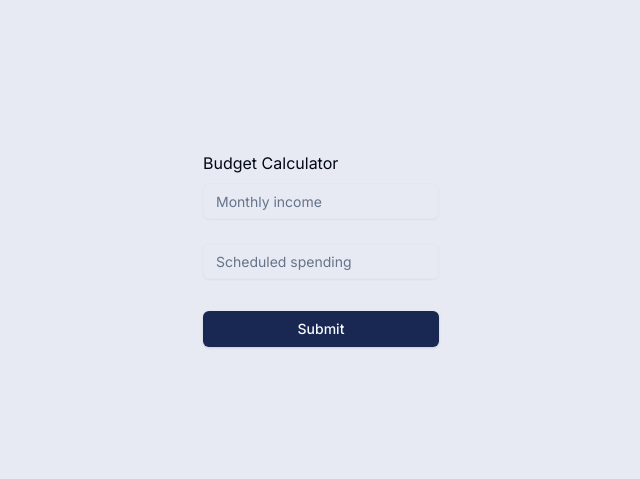
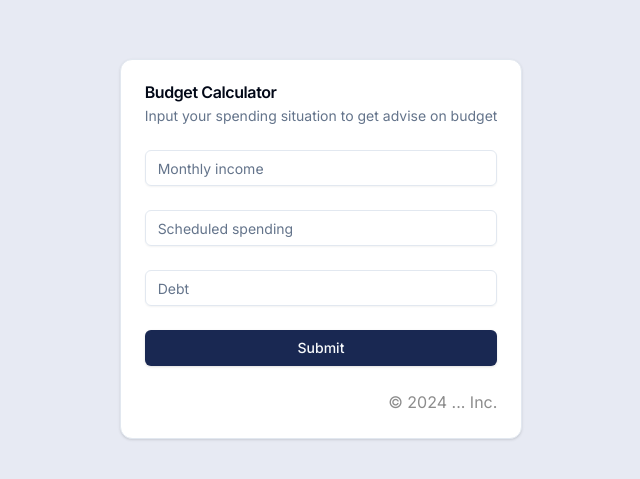
Before and after one commit to perry-C/simple_budget, a Next.js app: page /budget in a window 1280 px wide. Shown: the part 151-630 px from the top of the page, without its empty margins (319-959 px from the left). Built offline with nearby package versions, Linux system fonts and the light colour scheme.

Commit message:
Feat: created user input page for budget calculation

```diff
--- a/src/app/budget/page.jsx
+++ b/src/app/budget/page.jsx
@@ -1,26 +1,56 @@
-'use client'
+'use client';
 
-import { Button } from "@/components/ui/button";
-import { Input } from "@/components/ui/input";
+import { Button } from '@/components/ui/button';
+import { Input } from '@/components/ui/input';
 import { useState } from 'react';
+
+import {
+    Card,
+    CardContent,
+    CardDescription,
+    CardFooter,
+    CardHeader,
+    CardTitle,
+} from '@/components/ui/card';
+
 const BudgetCalculatorPage = () => {
-    const [submitted, setSubmitted] = useState(false)
+    const [submitted, setSubmitted] = useState(false);
     return (
-        <div id='budget-page-container' className='flex justify-center items-center' style={{minHeight: '100vh'}}>
-            <div id='user-input-form' className='flex flex-col space-y-2'>
-            <h1 className=''>Budget Calculator</h1>
-            <form>
-                <Input id='Income' placeholder='Monthly income'/>
-                <br/>
-                <Input id='scheduled-spending' placeholder='Scheduled spending'/>
-                <br/>
-
-            </form>
-            <Button>Submit</Button>
+        <div
+            id="budget-page-container"
+            className="flex justify-center items-center"
+            style={{ minHeight: '100vh' }}
+        >
+            <div id="user-input-form">
+                <Card>
+                    <CardHeader>
+                        <CardTitle>Budget Calculator</CardTitle>
+                        <CardDescription>
+                            Input your spending situation to get advise on
+                            budget
+                        </CardDescription>
+                    </CardHeader>
+                    <CardContent className='flex flex-col'>
+                        <form>
+                            <Input id="income" placeholder="Monthly income" />
+                            <br />
+                            <Input
+                                id="scheduled-spending"
+                                placeholder="Scheduled spending"
+                            />
+                            <br />
+                            <Input id="debt" placeholder="Debt" />
+                            <br />
+                        </form>
+                        <Button>Submit</Button>
+                    </CardContent>
+                    <CardFooter>
+                        <p className='text-secondary ml-auto'>© 2024 ... Inc.</p>
+                    </CardFooter>
+                </Card>
             </div>
         </div>
+    );
+};
 
-    )
-}
-
-export default BudgetCalculatorPage
+export default BudgetCalculatorPage;
--- /dev/null
+++ b/src/components/ui/card.jsx
@@ -0,0 +1,50 @@
+import * as React from "react"
+
+import { cn } from "@/lib/utils"
+
+const Card = React.forwardRef(({ className, ...props }, ref) => (
+  <div
+    ref={ref}
+    className={cn("rounded-xl border bg-card text-card-foreground shadow", className)}
+    {...props} />
+))
+Card.displayName = "Card"
+
+const CardHeader = React.forwardRef(({ className, ...props }, ref) => (
+  <div
+    ref={ref}
+    className={cn("flex flex-col space-y-1.5 p-6", className)}
+    {...props} />
+))
+CardHeader.displayName = "CardHeader"
+
+const CardTitle = React.forwardRef(({ className, ...props }, ref) => (
+  <h3
+    ref={ref}
+    className={cn("font-semibold leading-none tracking-tight", className)}
+    {...props} />
+))
+CardTitle.displayName = "CardTitle"
+
+const CardDescription = React.forwardRef(({ className, ...props }, ref) => (
+  <p
+    ref={ref}
+    className={cn("text-sm text-muted-foreground", className)}
+    {...props} />
+))
+CardDescription.displayName = "CardDescription"
+
+const CardContent = React.forwardRef(({ className, ...props }, ref) => (
+  <div ref={ref} className={cn("p-6 pt-0", className)} {...props} />
+))
+CardContent.displayName = "CardContent"
+
+const CardFooter = React.forwardRef(({ className, ...props }, ref) => (
+  <div
+    ref={ref}
+    className={cn("flex items-center p-6 pt-0", className)}
+    {...props} />
+))
+CardFooter.displayName = "CardFooter"
+
+export { Card, CardHeader, CardFooter, CardTitle, CardDescription, CardContent }
```
